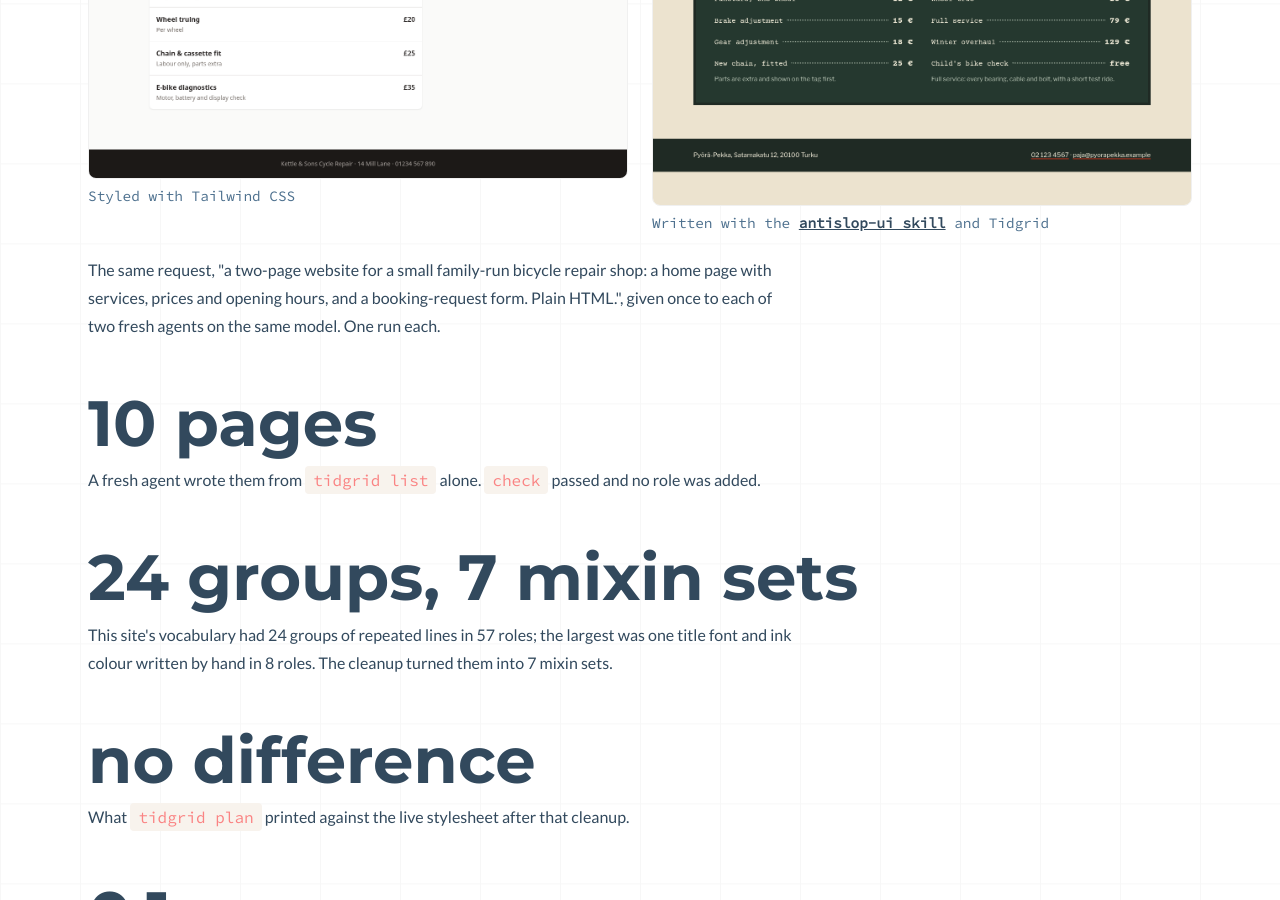
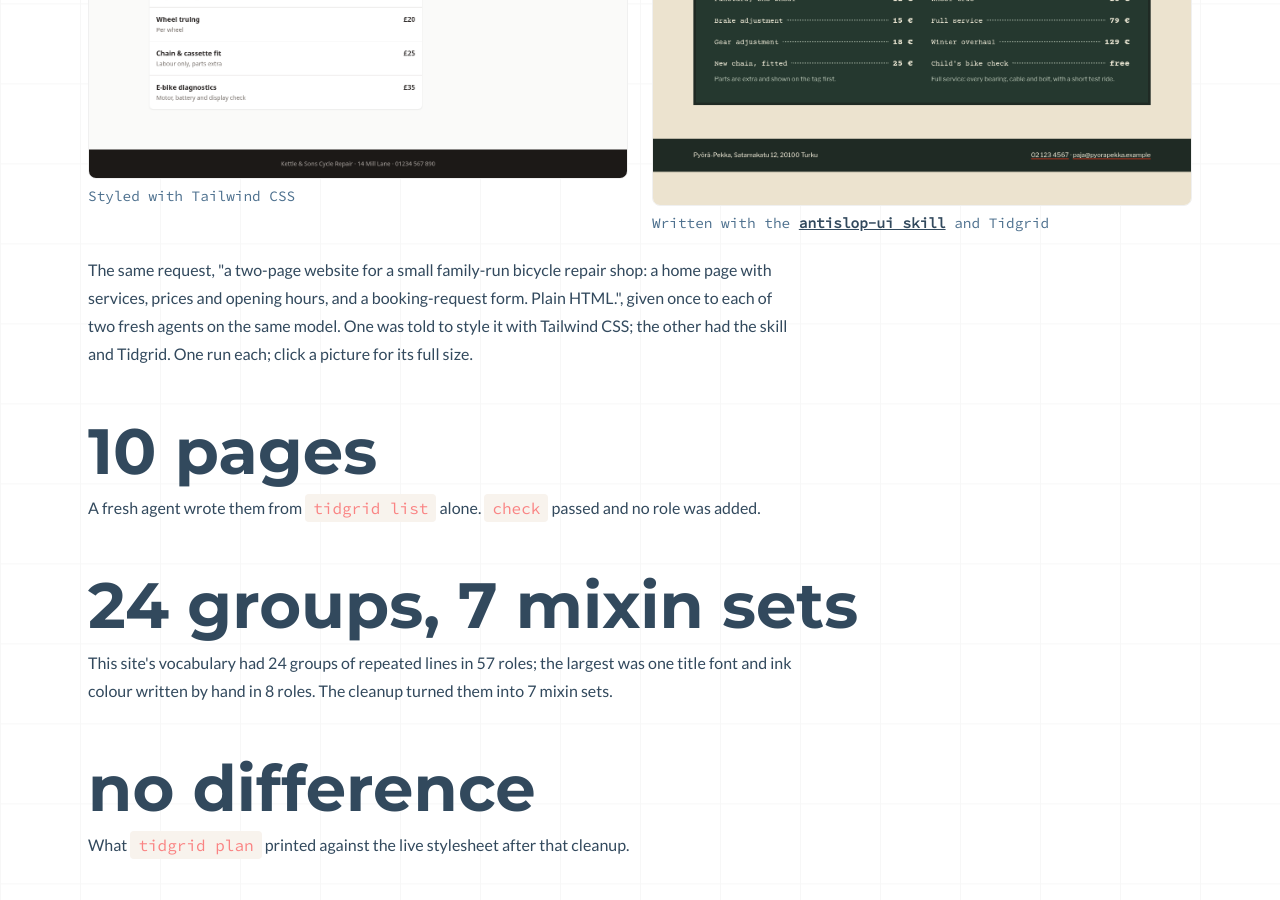
Before and after one commit to sneikki/tidgrid, a Jekyll site: the page built from website/why.md, in a window 1280 px wide and 900 px high, scrolled down 676 px. Built offline with Jekyll 4.4.1, drawn with Linux system fonts in a browser that asks for light colours; nearby versions of some CDN libraries.

Commit message:
docs: state both conditions, link full pictures

```diff
--- a/website/why.md
+++ b/website/why.md
@@ -35,15 +35,15 @@ $ go install github.com/sneikki/tidgrid/cmd/tidgrid@latest
   <div class="tg-center tg-width(full) tg-max-width(measure) tg-pad-x(md) tg-col tg-y-gap(md)">
     <div class="tg-col md:tg-row tg-gap(md)">
       <figure class="tg-col tg-y-gap(xs) tg-grow">
-        <img class="tg-width(full) tg-surface(shot)" src="{{ site.baseurl }}/assets/img/home-tailwind.png" width="1280" height="1081" alt="Home page of a bicycle repair shop: green header and hero with a yellow booking button, a list of six services with prices, a card of opening hours, a dark footer.">
+        <a href="{{ site.baseurl }}/assets/img/home-tailwind.png"><img class="tg-width(full) tg-surface(shot)" src="{{ site.baseurl }}/assets/img/home-tailwind.png" width="1280" height="1081" alt="Home page of a bicycle repair shop: green header and hero with a yellow booking button, a list of six services with prices, a card of opening hours, a dark footer."></a>
         <figcaption class="tg-text(caption)">Styled with Tailwind CSS</figcaption>
       </figure>
       <figure class="tg-col tg-y-gap(xs) tg-grow">
-        <img class="tg-width(full) tg-surface(shot)" src="{{ site.baseurl }}/assets/img/home-tidgrid.png" width="1280" height="1145" alt="Home page of a bicycle repair shop: cream background, heavy serif headline, an opening-hours tag, a dark panel of eight prices in two columns, a dark footer.">
+        <a href="{{ site.baseurl }}/assets/img/home-tidgrid.png"><img class="tg-width(full) tg-surface(shot)" src="{{ site.baseurl }}/assets/img/home-tidgrid.png" width="1280" height="1145" alt="Home page of a bicycle repair shop: cream background, heavy serif headline, an opening-hours tag, a dark panel of eight prices in two columns, a dark footer."></a>
         <figcaption class="tg-text(caption)">Written with the <a class="tg-link(text)" href="https://github.com/sneikki/tidgrid/tree/master/skills/antislop-ui">antislop-ui skill</a> and Tidgrid</figcaption>
       </figure>
     </div>
-    <p class="tg-text(body) tg-max-width(reading)">The same request, "a two-page website for a small family-run bicycle repair shop: a home page with services, prices and opening hours, and a booking-request form. Plain HTML.", given once to each of two fresh agents on the same model. One run each.</p>
+    <p class="tg-text(body) tg-max-width(reading)">The same request, "a two-page website for a small family-run bicycle repair shop: a home page with services, prices and opening hours, and a booking-request form. Plain HTML.", given once to each of two fresh agents on the same model. One was told to style it with Tailwind CSS; the other had the skill and Tidgrid. One run each; click a picture for its full size.</p>
   </div>
 </section>
 
```
